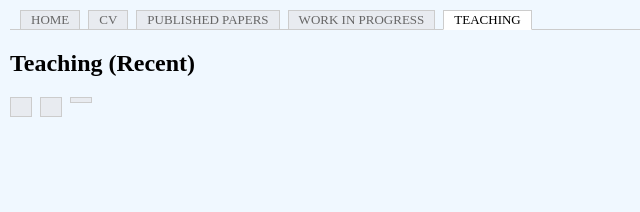
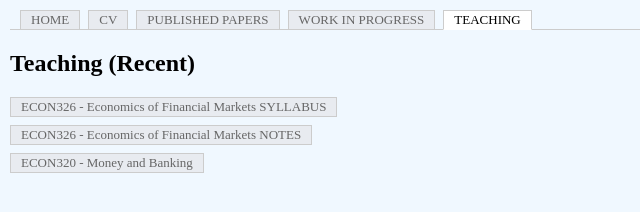
Before and after one commit to giulioseccia/giulioseccia.github.io, a plain HTML site: page teaching.htm in a window 1280 px wide. Shown: the whole page, without its empty margins (0-640 px from the left). Drawn offline with Linux system fonts and the light colour scheme.

Commit message:
Update teaching.htm

```diff
--- a/teaching.htm
+++ b/teaching.htm
@@ -102,13 +102,19 @@
 
 <h2>Teaching (Recent)</h2>
 
-  <div class="teaching">
-    <a href="TEACHING/syllabus_econ326.pdf"
-      ECON326 - Economics of Financial Markets SYLLABUS</a><br>
-      <a href="TEACHING/nu326_root.pdf"
-      ECON326 - Economics of Financial Markets NOTES</a><br>
-    <a href="TEACHING/ECON320_money_and_banking_syllabus.pdf">
-  </div>
+<div class="teaching">
+  <a href="TEACHING/syllabus_econ326.pdf">
+    ECON326 - Economics of Financial Markets SYLLABUS
+  </a><br>
+
+  <a href="TEACHING/nu326_root.pdf">
+    ECON326 - Economics of Financial Markets NOTES
+  </a><br>
+
+  <a href="TEACHING/ECON320_money_and_banking_syllabus.pdf">
+    ECON320 - Money and Banking
+  </a>
+</div>
 
 </body>
 </html>
```
